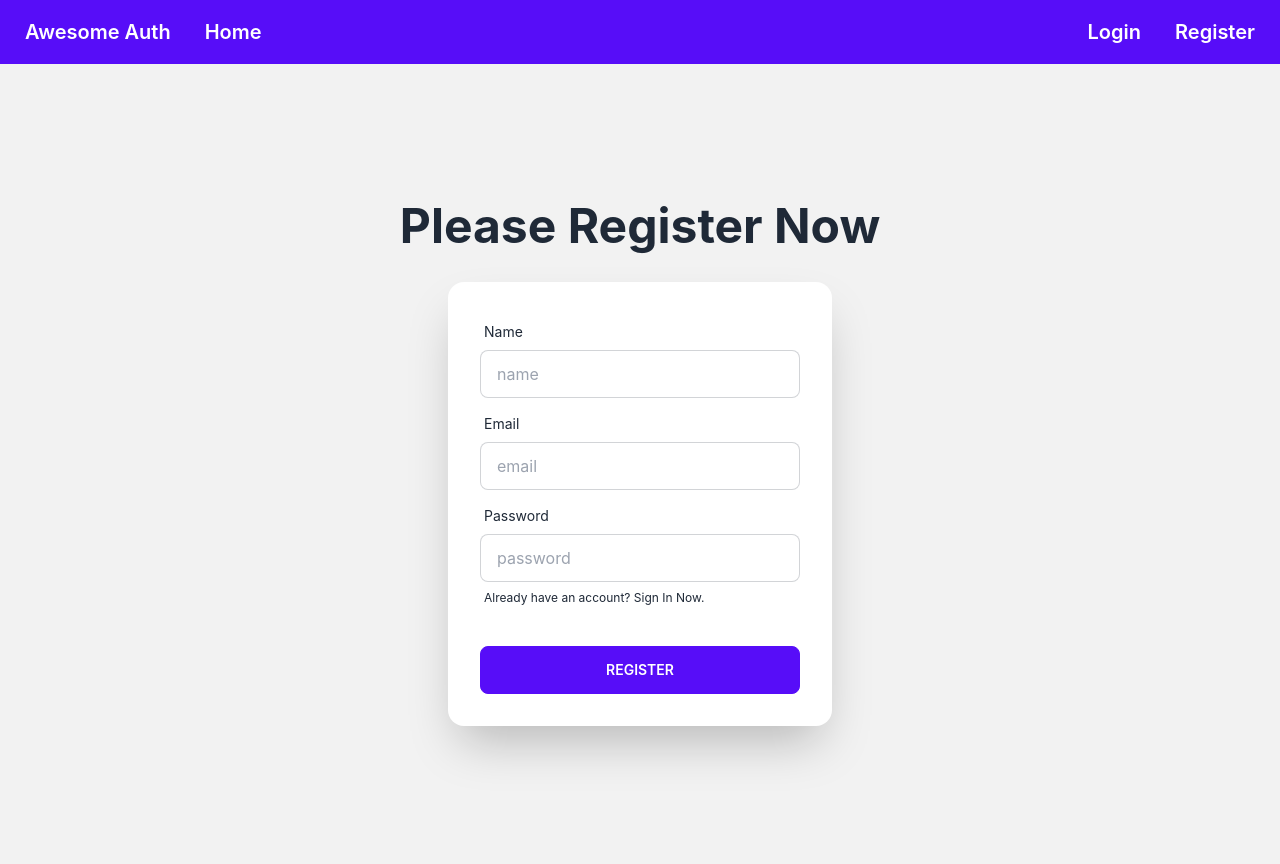
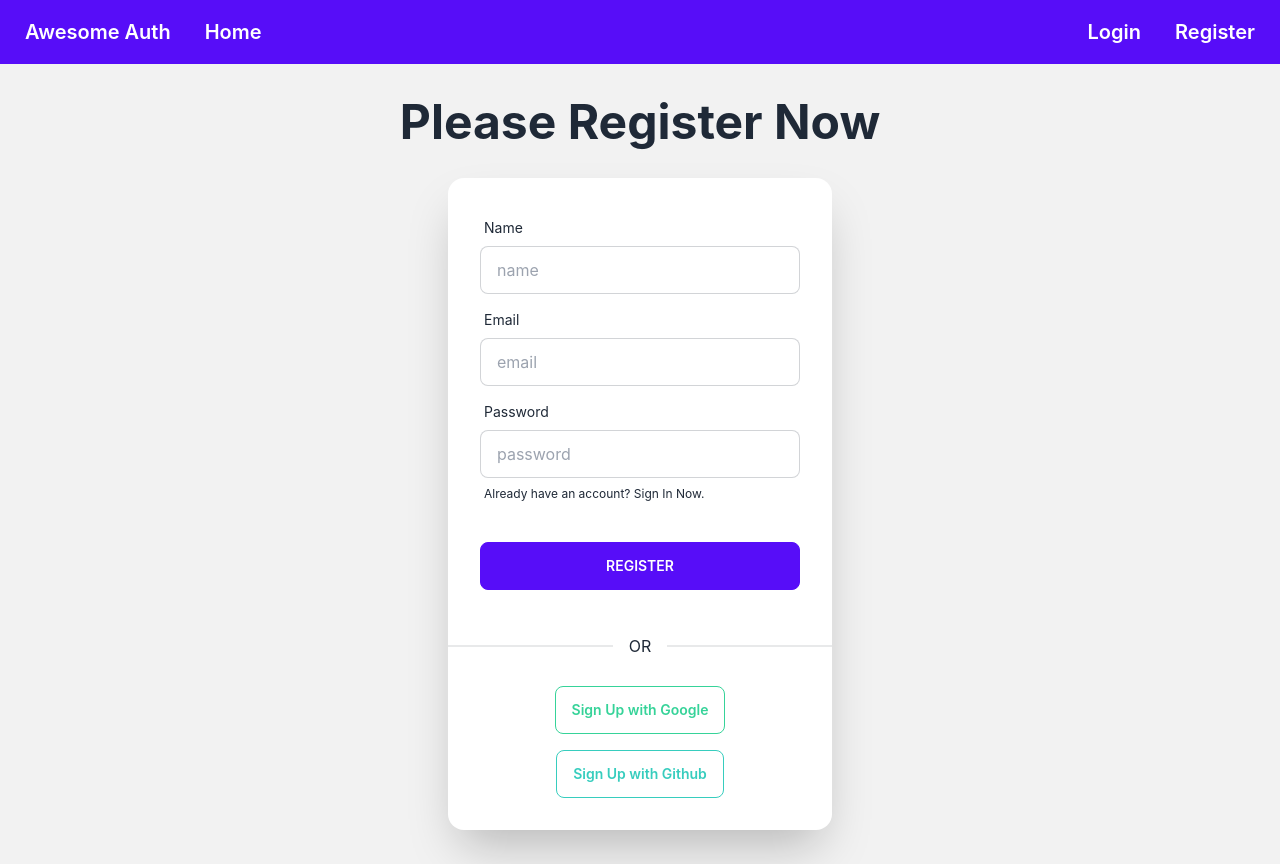
Before and after one commit to mahmud035/58-auth-router-context-app-two-batch-06, a React (Create React App) app: page /register in a window 1280 px wide. Built offline with nearby package versions, Linux system fonts and the light colour scheme; no server answers.

Commit message:
58-7 implement google sign-in method

```diff
--- a/src/Components/Header.js
+++ b/src/Components/Header.js
@@ -27,8 +27,9 @@ const Header = () => {
 
         {user?.email && <p>Hello, {user.email}</p>}
 
+        {/* Toggle Login and LogOut button */}
         <div className="ml-auto">
-          {user ? (
+          {user?.email ? (
             <Link to="/login">
               <button
                 onClick={handleSignOut}
--- a/src/Components/Register.js
+++ b/src/Components/Register.js
@@ -3,7 +3,7 @@ import { Link } from 'react-router-dom';
 import { AuthContext } from '../Context/UserContext';
 
 const Register = () => {
-  const { createUser } = useContext(AuthContext);
+  const { createUser, signInWithGoogle } = useContext(AuthContext);
 
   const handleSubmit = (e) => {
     e.preventDefault();
@@ -24,6 +24,17 @@ const Register = () => {
       });
 
     form.reset();
+  };
+
+  const handleGoogleSignIn = () => {
+    signInWithGoogle()
+      .then((result) => {
+        const user = result.user;
+        console.log(user);
+      })
+      .catch((error) => {
+        console.error('error', error);
+      });
   };
 
   return (
@@ -80,6 +91,31 @@ const Register = () => {
                 <button className="btn btn-primary">Register</button>
               </div>
             </form>
+
+            <div className="flex flex-col gap-4 pb-8 w-full ">
+              <div className="divider xm:divider-horizontal">OR</div>
+              <div className="grid flex-grow h-12 card rounded-box place-items-center">
+                <Link>
+                  <button
+                    onClick={handleGoogleSignIn}
+                    className="btn btn-outline btn-success normal-case"
+                  >
+                    Sign Up with Google
+                  </button>
+                </Link>
+              </div>
+
+              <div className="grid flex-grow h-12 card rounded-box place-items-center ">
+                <Link>
+                  <button
+                    onClick={handleGoogleSignIn}
+                    className="btn btn-outline btn-accent normal-case"
+                  >
+                    Sign Up with Github
+                  </button>
+                </Link>
+              </div>
+            </div>
           </div>
         </div>
       </div>
--- a/src/Context/UserContext.js
+++ b/src/Context/UserContext.js
@@ -3,8 +3,10 @@ import app from '../Firebase Configuration/firebase.config';
 import {
   createUserWithEmailAndPassword,
   getAuth,
+  GoogleAuthProvider,
   onAuthStateChanged,
   signInWithEmailAndPassword,
+  signInWithPopup,
   signOut,
 } from 'firebase/auth';
 
@@ -14,12 +16,18 @@ const auth = getAuth(app);
 const UserContext = ({ children }) => {
   const [user, setUser] = useState();
 
+  const googleProvider = new GoogleAuthProvider();
+
   const createUser = (email, password) => {
     return createUserWithEmailAndPassword(auth, email, password);
   };
 
   const signIn = (email, password) => {
     return signInWithEmailAndPassword(auth, email, password);
+  };
+
+  const signInWithGoogle = () => {
+    return signInWithPopup(auth, googleProvider);
   };
 
   const logOut = () => {
@@ -37,7 +45,7 @@ const UserContext = ({ children }) => {
     };
   }, []);
 
-  const authInfo = { user, createUser, signIn, logOut };
+  const authInfo = { user, createUser, signIn, logOut, signInWithGoogle };
 
   return (
     <AuthContext.Provider value={authInfo}>{children}</AuthContext.Provider>
```
